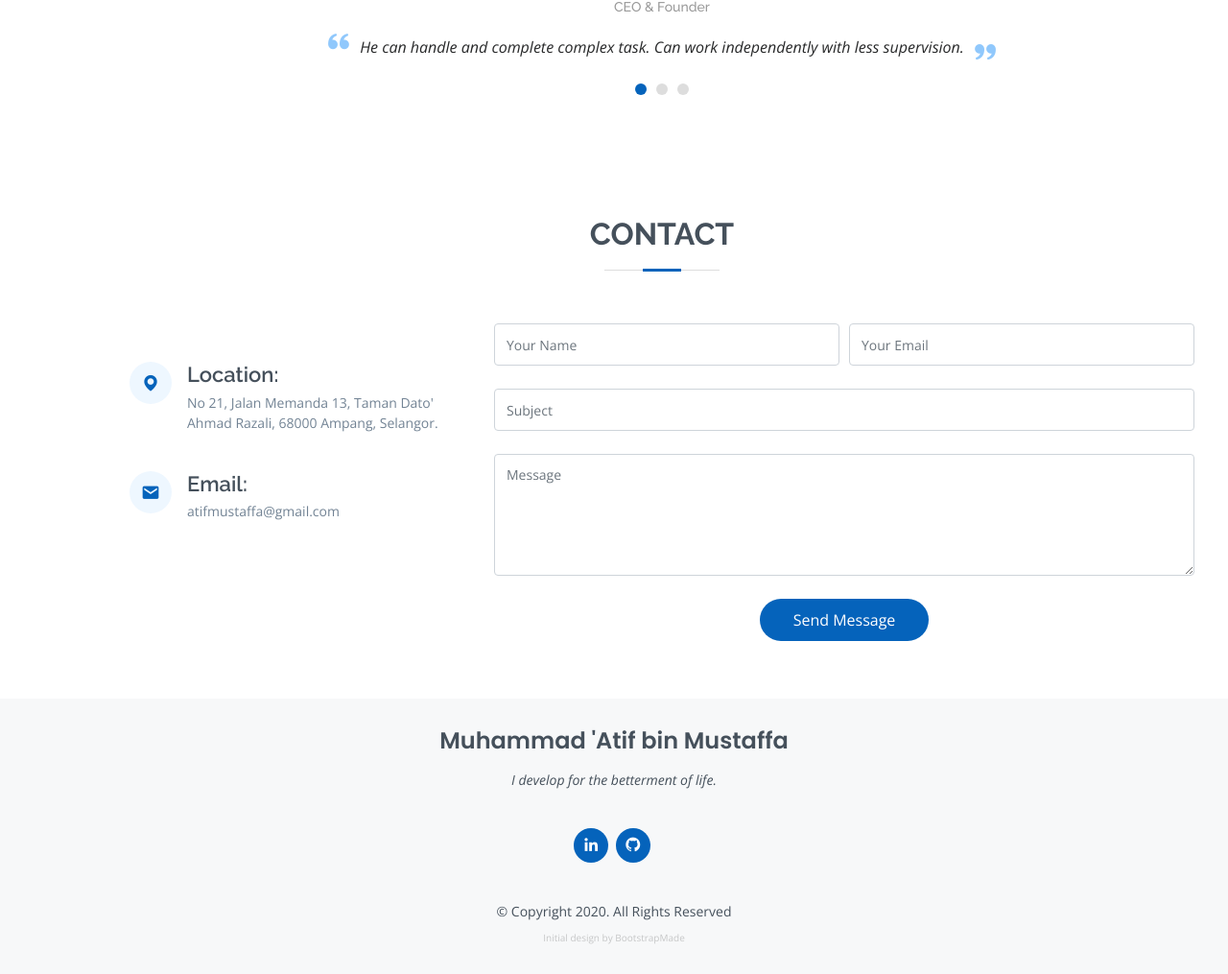
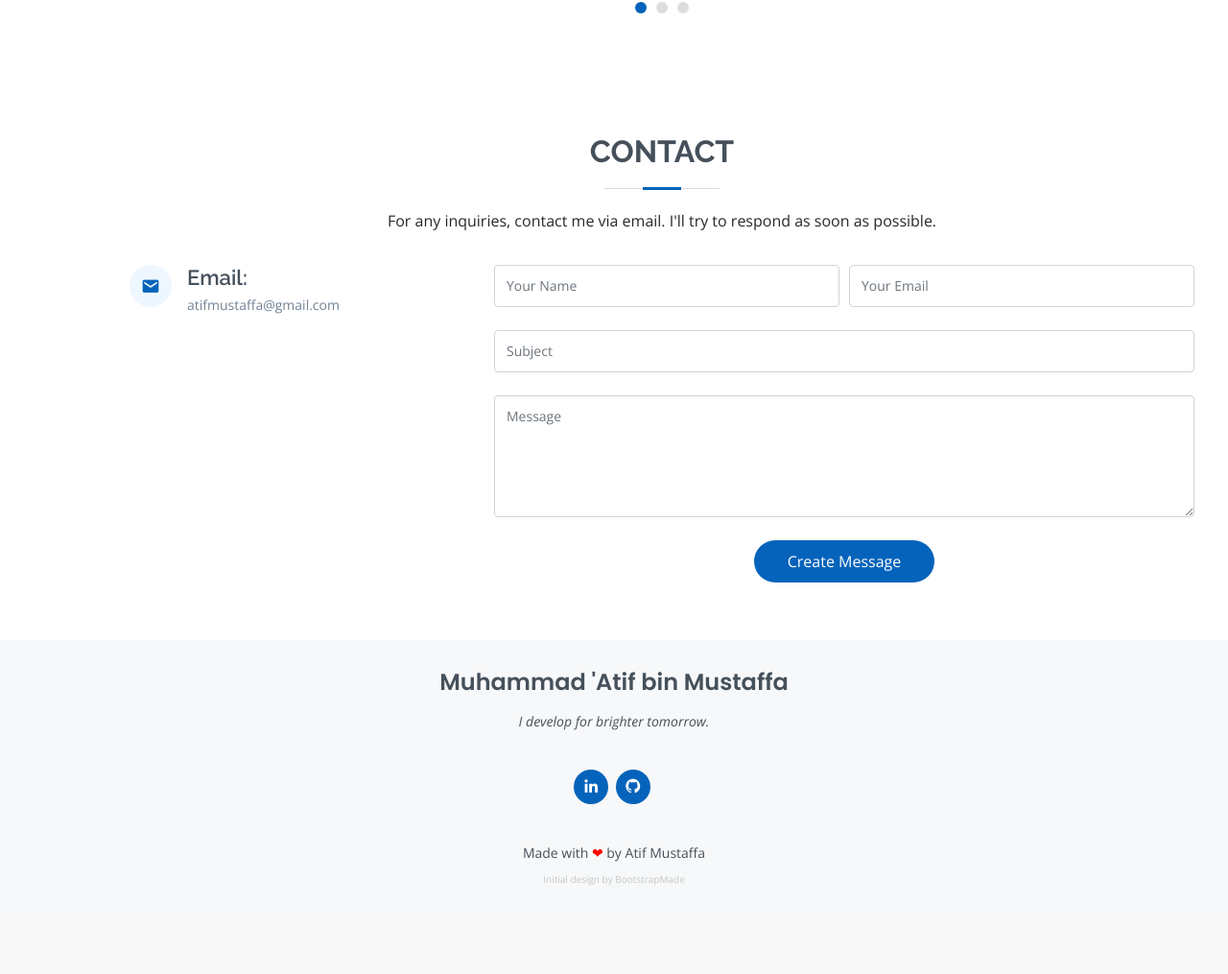
Before and after one commit to atifmustaffa/github.io, a PHP site: page / in a window 1280 px wide. Shown: the part 5472-6487 px from the top of the page at 96% size. After the commit the page ends 6395 px from the top, so only its background shows below. Run offline with PHP 8.4, Linux system fonts and the light colour scheme.

Commit message:
feat: Update page details and fix small details

```diff
--- a/assets/css/style.css
+++ b/assets/css/style.css
@@ -980,7 +980,7 @@ section {
 }
 
 .contact .info > div {
-  margin-top: 40px;
+  /* margin-top: 40px; */
 }
 
 .contact .info > div:hover {
--- a/index.html
+++ b/index.html
@@ -6,12 +6,20 @@
   <meta content="width=device-width, initial-scale=1.0" name="viewport">
 
   <title>Muhammad 'Atif bin Mustaffa</title>
-  <meta content="" name="description">
-  <meta content="" name="keywords">
+  <meta content="Personal Portfolio" name="description">
+  <meta content="portfolio, resume" name="keywords">
+
+  <!-- Disable SEO -->
+  <meta name="robots" content="noindex, nofollow">
 
   <!-- Favicons -->
-  <link href="assets/img/favicon.png" rel="icon">
-  <link href="assets/img/apple-touch-icon.png" rel="apple-touch-icon">
+  <link rel="apple-touch-icon" sizes="180x180" href="assets/img/favicon/apple-touch-icon.png">
+  <link rel="icon" type="image/png" sizes="32x32" href="assets/img/favicon/favicon-32x32.png">
+  <link rel="icon" type="image/png" sizes="16x16" href="assets/img/favicon/favicon-16x16.png">
+  <link rel="manifest" href="assets/img/favicon/site.webmanifest">
+  <link rel="mask-icon" href="assets/img/favicon/safari-pinned-tab.svg" color="#5bbad5">
+  <meta name="msapplication-TileColor" content="#da532c">
+  <meta name="theme-color" content="#ffffff">
 
   <!-- Google Fonts -->
   <link
@@ -49,7 +57,7 @@
         <li><a href="#skills"><i class="bx bx-code-alt"></i> <span>Skills</span></a></li>
         <li><a href="#resume"><i class="bx bx-file"></i> <span>Resume</span></a></li>
         <li><a href="#portfolio"><i class="bx bx-book-content"></i> <span>Portfolio</span></a></li>
-        <li><a href="#testimonials"><i class="bx bx-star"></i> <span>Portfolio</span></a></li>
+        <li><a href="#testimonials"><i class="bx bx-star"></i> <span>Testimonials</span></a></li>
         <li><a href="#contact"><i class="bx bx-envelope"></i> <span>Contact</span></a></li>
       </ul>
     </nav><!-- .nav-menu -->
@@ -61,7 +69,7 @@
     <div class="container" data-aos="zoom-in" data-aos-delay="100">
       <h1>Muhammad 'Atif bin Mustaffa</h1>
       <p>I'm a passionate developer.<br>I develop <span class="typed"
-          data-typed-items="website, mobile app, software"></span>for the betterment of life.</p>
+          data-typed-items="website, mobile app, software, system"></span>for brighter tommorow.</p>
       <div class="social-links">
         <a href="https://www.linkedin.com/in/atifmustaffa" target="_blank" class="linkedin"><i
             class="bx bxl-linkedin"></i></a>
@@ -82,10 +90,10 @@
         </div>
 
         <div class="row">
-          <div class="col-lg-4">
+          <div class="col-lg-3">
             <img src="assets/img/profile-img.jpg" class="img-fluid" alt="">
           </div>
-          <div class="col-lg-8 pt-4 pt-lg-0 content">
+          <div class="col-lg-9 pt-4 pt-lg-0 content">
             <div class="story mb-4">
               <p class="text-justify">I love writing codes and solving problems. This perfect combination what makes me
                 today,
@@ -145,7 +153,7 @@
 
         <div class="section-title">
           <h2>Personality</h2>
-          <p>My personal traits I could offer to boost development and working environment</p>
+          <p>My personal traits I could offer to boost development process and working environment</p>
         </div>
 
         <div class="row">
@@ -391,7 +399,7 @@
               <ul>
                 <li>Design business product catalogues for a clothing company.</li>
                 <li>Build a website for an online ordering service.</li>
-                <li>Setup website for an online business using WordPress CMS.</li>
+                <li>Setup websites for online businesses using WordPress CMS.</li>
                 <li>Build a customer's personal mobile app for calculating metal and electrical related items.</li>
                 <li>Design ecard document and build website as ecard wedding invitation.</li>
               </ul>
@@ -444,7 +452,7 @@
           <p>Below are some pictures and short description for my past involvement and project including my university
             projects and freelancing.<i tabindex="0" class="bx bx-info-circle pl-1" data-container="body" role="button"
               data-toggle="popover" data-placement="top" data-trigger="focus"
-              data-content="There are few more but to avoid privacy issue, I chose to exclude them."></i></p>
+              data-content="There are few more but I chose to exclude them due to avoid privacy issue."></i></p>
         </div>
 
         <div class="row">
@@ -732,17 +740,13 @@
 
         <div class="section-title">
           <h2>Contact</h2>
+          <p>For any inquiries, contact me via email. I'll try to respond as soon as possible.</p>
         </div>
 
         <div class="row mt-1">
 
           <div class="col-lg-4">
             <div class="info">
-              <div class="address">
-                <i class='bx bxs-map'></i>
-                <h4>Location:</h4>
-                <p>No 21, Jalan Memanda 13, Taman Dato' Ahmad Razali, 68000 Ampang, Selangor.</p>
-              </div>
 
               <div class="email">
                 <i class='bx bxs-envelope'></i>
@@ -778,7 +782,7 @@
                 <textarea class="form-control" name="message" rows="5" required="true" placeholder="Message"></textarea>
                 <div class="invalid-feedback">This field is required</div>
               </div>
-              <div class="text-center"><button id="send-message" type="submit">Send Message</button></div>
+              <div class="text-center"><button id="send-message" type="submit">Create Message</button></div>
             </form>
 
           </div>
@@ -794,14 +798,14 @@
   <footer id="footer">
     <div class="container">
       <h4>Muhammad 'Atif bin Mustaffa</h4>
-      <p>I develop for the betterment of life.</p>
+      <p>I develop for brighter tomorrow.</p>
       <div class="social-links">
         <a href="https://www.linkedin.com/in/atifmustaffa" target="_blank" class="linkedin"><i
             class="bx bxl-linkedin"></i></a>
         <a href="https://www.github.com/atifmustaffa" target="_blank" class="github"><i class="bx bxl-github"></i></a>
       </div>
       <div class="copyright">
-        &copy; Copyright 2020. All Rights Reserved
+        Made with <span style="color: red">&#x2764;</span> by Atif Mustaffa
       </div>
       <div class="credits">
         <!-- All the links in the footer should remain intact. -->
```
